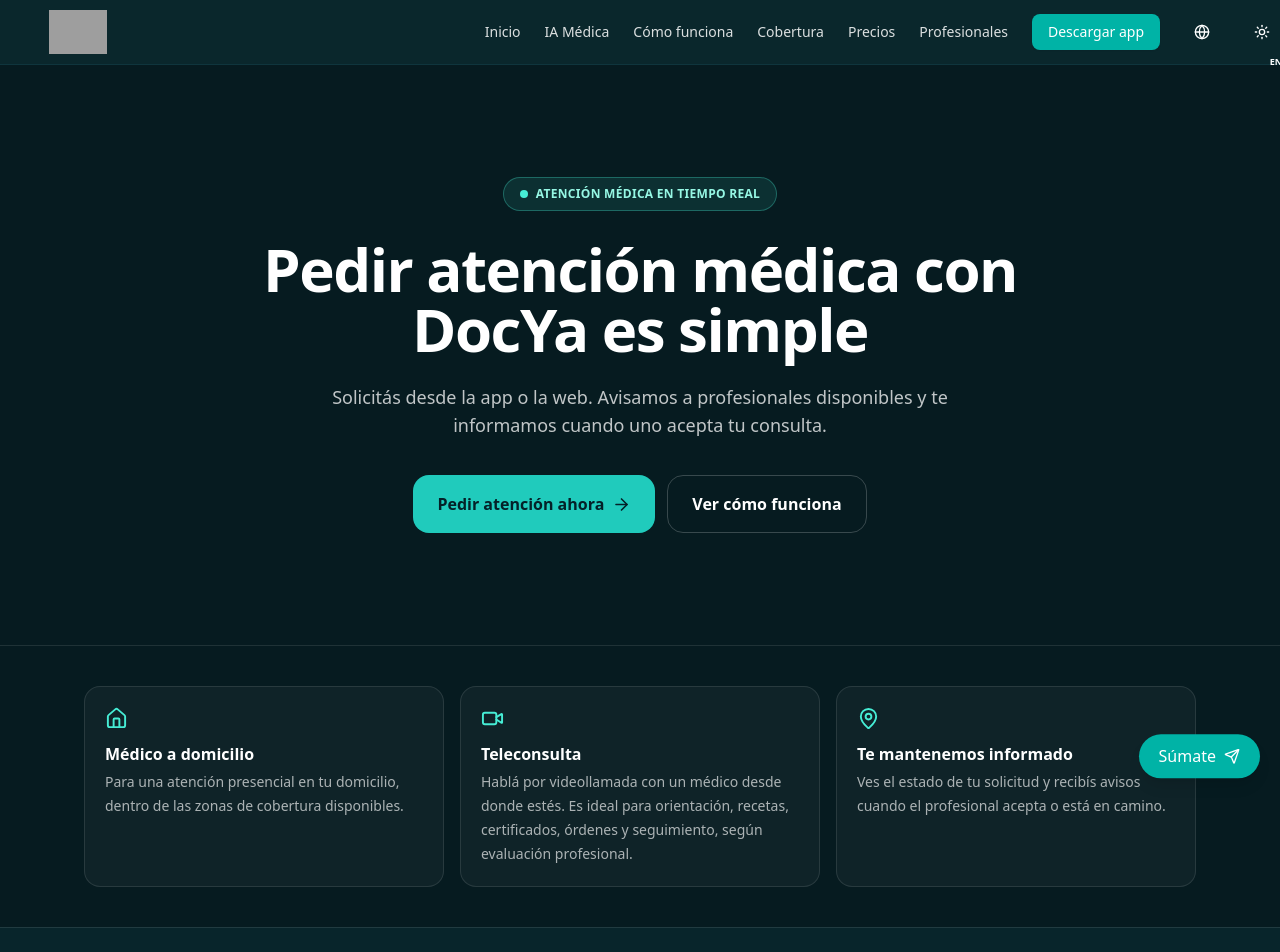
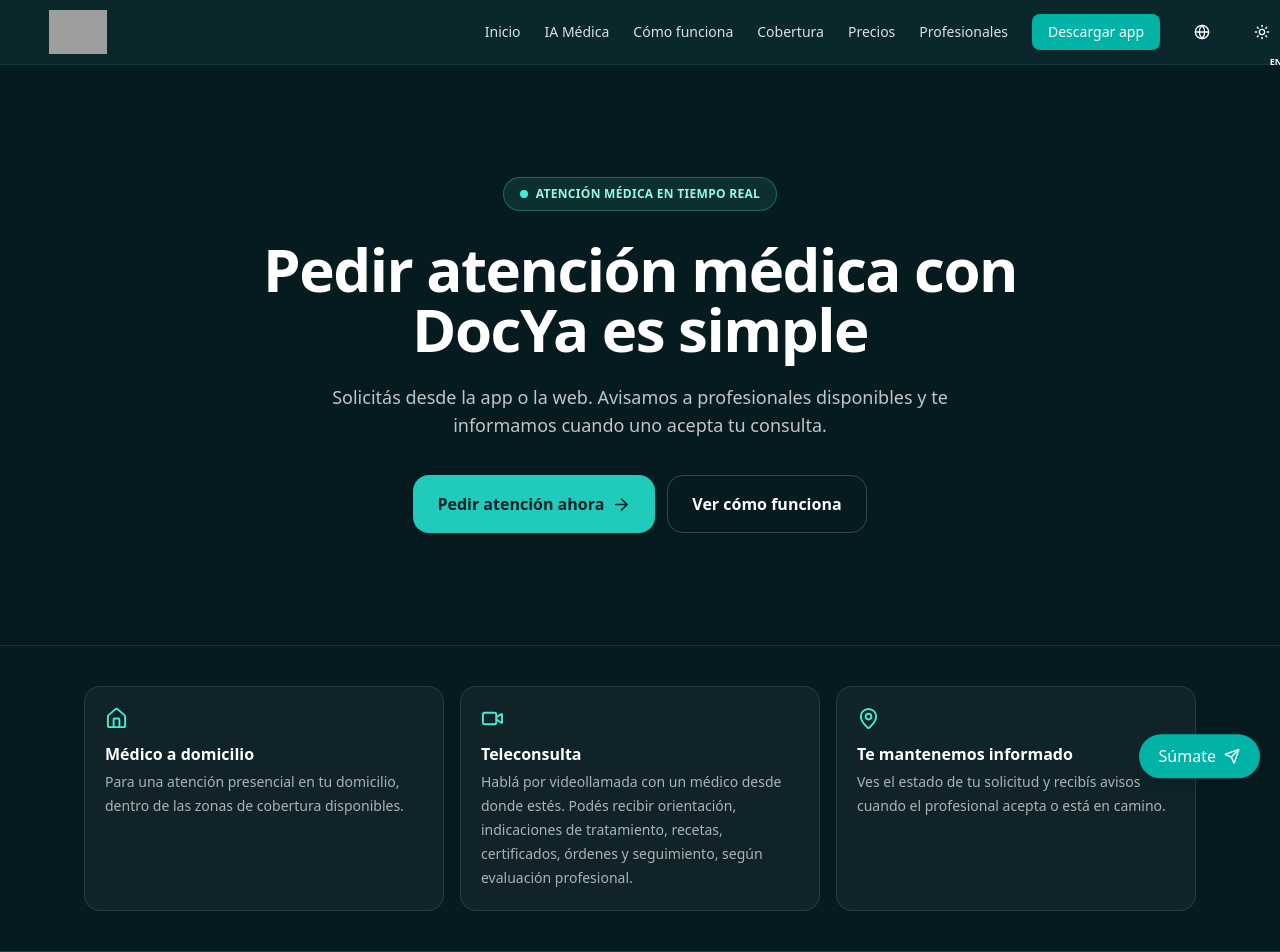
Before and after one commit to facu1391/DocYA, a Next.js app: page /como-funciona in a window 1280 px wide. Shown: the top 952 px of the page. Built offline with nearby package versions, Linux system fonts and the light colour scheme; grey boxes are pictures that could not be loaded.

Commit message:
docs: aclarar tratamiento en teleconsulta

```diff
--- a/src/app/como-funciona/page.tsx
+++ b/src/app/como-funciona/page.tsx
@@ -78,7 +78,7 @@ export default function ComoFuncionaPage() {
 
       <section className="mx-auto grid max-w-6xl gap-4 px-5 py-10 sm:grid-cols-3">
         <InfoCard icon={<House size={23} />} title="Médico a domicilio" text="Para una atención presencial en tu domicilio, dentro de las zonas de cobertura disponibles." />
-        <InfoCard icon={<Video size={23} />} title="Teleconsulta" text="Hablá por videollamada con un médico desde donde estés. Es ideal para orientación, recetas, certificados, órdenes y seguimiento, según evaluación profesional." />
+        <InfoCard icon={<Video size={23} />} title="Teleconsulta" text="Hablá por videollamada con un médico desde donde estés. Podés recibir orientación, indicaciones de tratamiento, recetas, certificados, órdenes y seguimiento, según evaluación profesional." />
         <InfoCard icon={<MapPin size={23} />} title="Te mantenemos informado" text="Ves el estado de tu solicitud y recibís avisos cuando el profesional acepta o está en camino." />
       </section>
 
```
